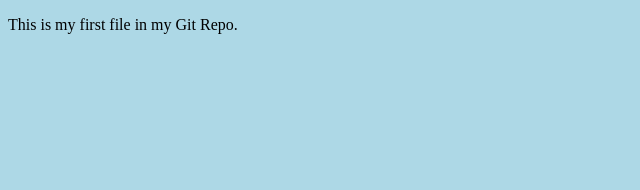
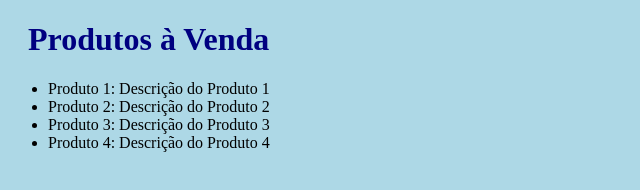
Before and after one commit to giovanna-correia/vendas_webacademy, a plain HTML site: page index.html in a window 1280 px wide. Shown: the whole page, without its empty margins (0-640 px from the left). Drawn offline with Linux system fonts and the light colour scheme.

Commit message:
feat: adiciona lista de produtos - Ref. #4

```diff
--- a/index.html
+++ b/index.html
@@ -7,6 +7,12 @@
     <link rel="stylesheet" href="bluestyle.css">
 </head>
 <body>
-    <p>This is my first file in my Git Repo.</p>
+    <h1>Produtos à Venda</h1>
+    <ul>
+        <li>Produto 1: Descrição do Produto 1</li>
+        <li>Produto 2: Descrição do Produto 2</li>
+        <li>Produto 3: Descrição do Produto 3</li>
+        <li>Produto 4: Descrição do Produto 4</li>
+    </ul>
 </body>
 </html>
```
